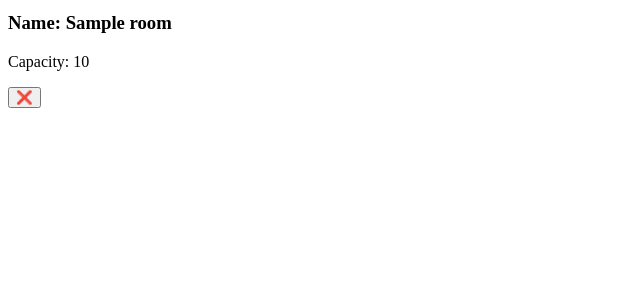
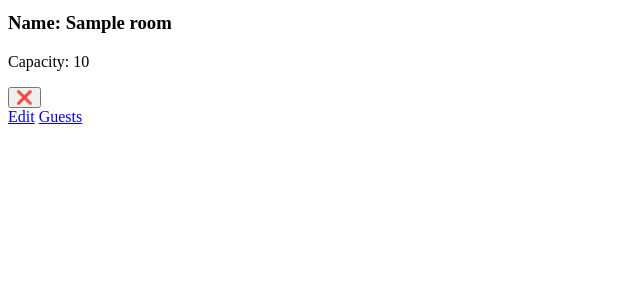
Before and after one commit to Osh2/TavernTrackr, a Flask app: page /rooms in a window 1280 px wide. Shown: the part 290-590 px from the top of the page, without its empty margins (0-640 px from the left). Run offline with Flask 2, Linux system fonts and the light colour scheme; a database or web service that is not in the repository returns one stand-in record (values such as "Sample title"); some libraries are stand-ins or nearby versions.

Commit message:
added increased navigation options to rooms index

```diff
--- a/controllers/rooms_controller.py
+++ b/controllers/rooms_controller.py
@@ -21,3 +21,13 @@ def add_room():
 def delete_room(id):
     room_repository.delete(id)
     return redirect("/rooms")
+
+@rooms_blueprint.route("/rooms/<id>/edit")
+def update_room(id):
+    room = room_repository.read(id)
+    return render_template("rooms/edit.html", room = room)
+
+@rooms_blueprint.route("/rooms/<id>/guests")
+def get_rooms_guests(id):
+    guests = room_repository.read_room_guests(id)
+    return render_template("rooms/guests.html", guests = guests )
--- a/repositories/guest_repository.py
+++ b/repositories/guest_repository.py
@@ -37,6 +37,7 @@ def read(id):
     return guest
 
 
+
 def delete(id):
     sql = "DELETE FROM guests WHERE id = %s"
     values = [id]
@@ -47,7 +48,7 @@ def delete_all():
     sql = "DELETE FROM guests"
     run_sql(sql)
 
-# update not quite working correctly, come back
+
 def update(guest):
     sql = "UPDATE guests SET (name, type, race, room_id) = (%s, %s, %s, %s) WHERE id = %s"
     values = [guest.name, guest.type, guest.race, guest.room.id, guest.id]
--- a/repositories/room_repository.py
+++ b/repositories/room_repository.py
@@ -1,5 +1,7 @@
 from db.run_sql import run_sql
 from models.room import Room
+from models.guest import Guest
+import repositories.guest_repository as guest_repository
 
 
 def save(room):
@@ -29,8 +31,19 @@ def read(id):
     result = run_sql(sql, values)[0]
     room = Room(result['name'], result['capacity'], result['id'])
     return room
+# --------------------------------------?
+def read_room_guests(room_id):
+    guests = []
+    sql = "SELECT * FROM guests WHERE room_id = %s"
+    values = [room_id]
+    results = run_sql(sql, values)
 
+    for row in results:
+        guest = Guest(row['name'], row['type'], row['race'], row['room_id'], row['id'])
+        guests.append(guest)
+    return guests
 
+# ----------------------------------------------------
 
 def delete(id):
     sql = "DELETE FROM rooms WHERE id = %s"
--- /dev/null
+++ b/templates/rooms/edit.html
@@ -0,0 +1,4 @@
+{%extends 'base.html'%}
+{% block content %}
+EDIT ROOM HERE
+{% endblock %}
--- a/templates/rooms/index.html
+++ b/templates/rooms/index.html
@@ -21,7 +21,8 @@ This is the main page for rooms - listing all rooms
     <form action="/rooms/{{room.id}}/delete" method="POST">
         <input type="submit" value = "❌">
     </form>
-
+    <a href="/rooms/{{room.id}}/edit">Edit</a>
+    <a href="/rooms/{{room.id}}/guests">Guests</a>
 </main>
 {% endfor %}
 
```
Also changed, not shown: templates/rooms/guests.html (added, +11 -0 lines).
